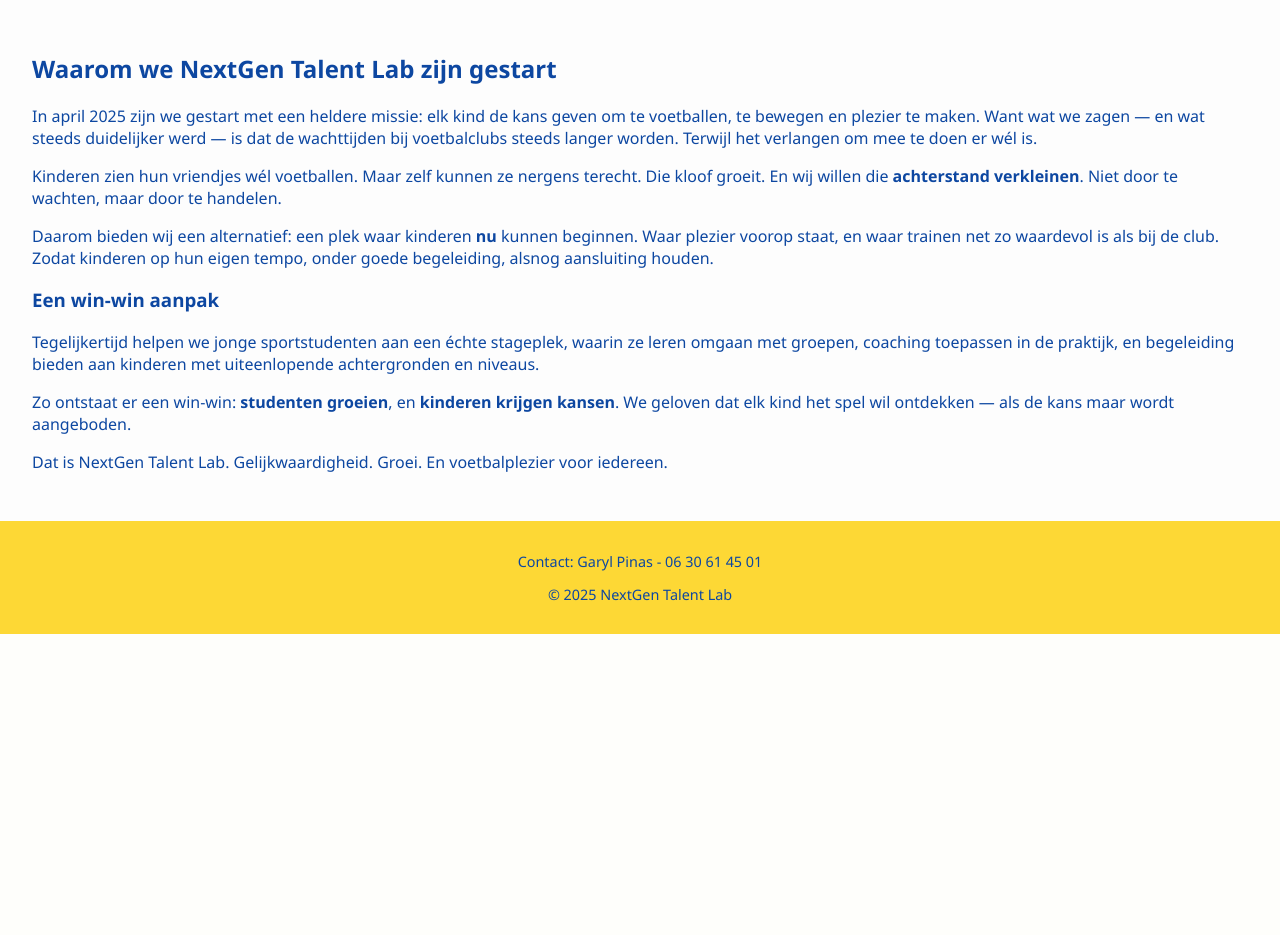
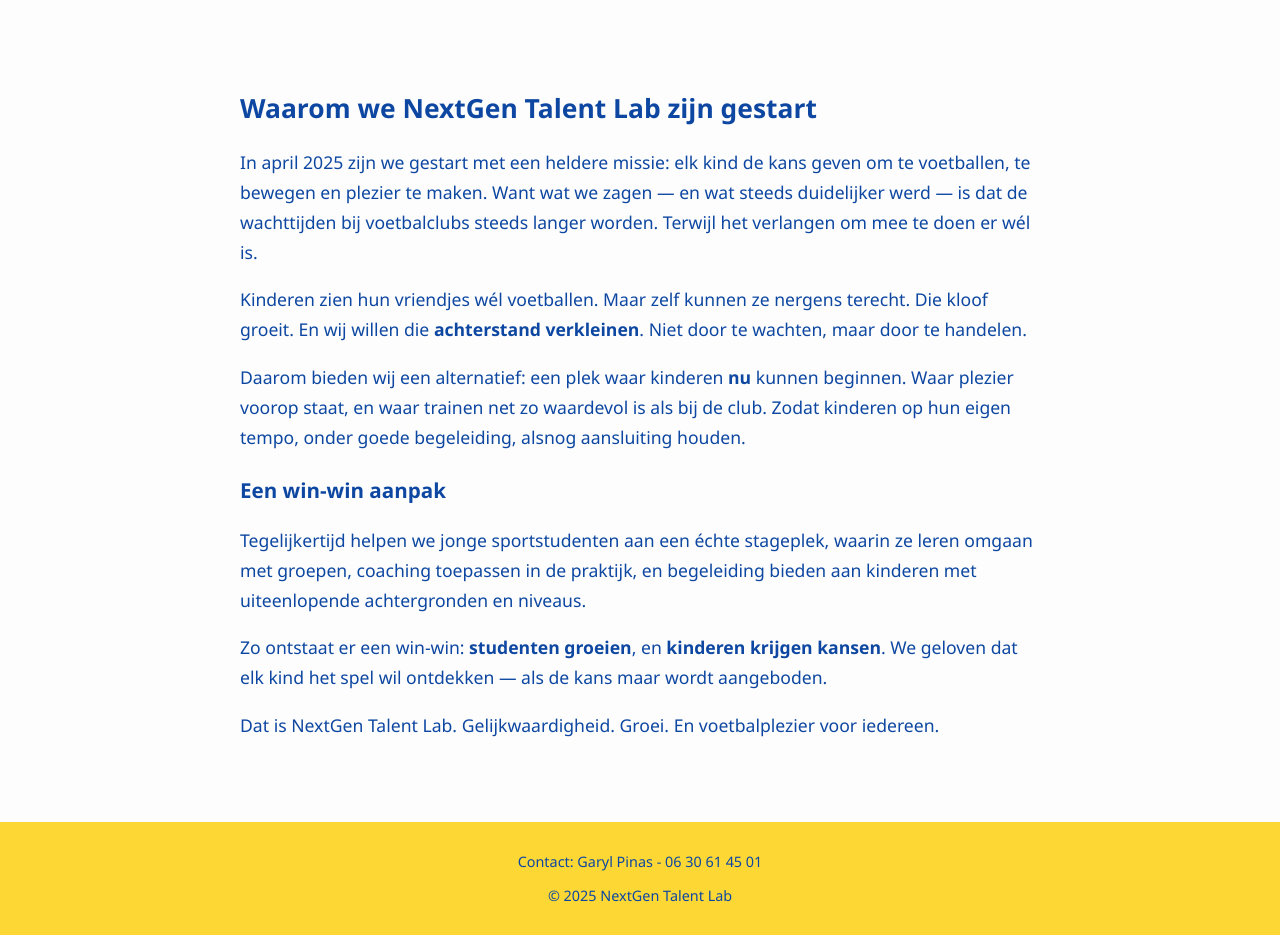
Before and after one commit to nextgentalentlab/nextgentalentlab, a PHP site: page /over-ons.html in a window 1280 px wide. Shown: the part 218-1153 px from the top of the page. Before the commit the page ends 852 px from the top, so only its background shows below. Run offline with PHP 8.4, Linux system fonts and the light colour scheme.

Commit message:
Update style.css

```diff
--- a/style.css
+++ b/style.css
@@ -156,4 +156,14 @@ footer {
 }
 .aanmeldformulier button:hover {
   background-color: #09306d;
+}.overons {
+  max-width: 800px;
+  margin: 0 auto;
+  padding: 2rem;
+  font-size: 1.1rem;
+  line-height: 1.7;
 }
+.overons h2, .overons h3 {
+  color: #0d47a1;
+  margin-bottom: 1rem;
+}
```
